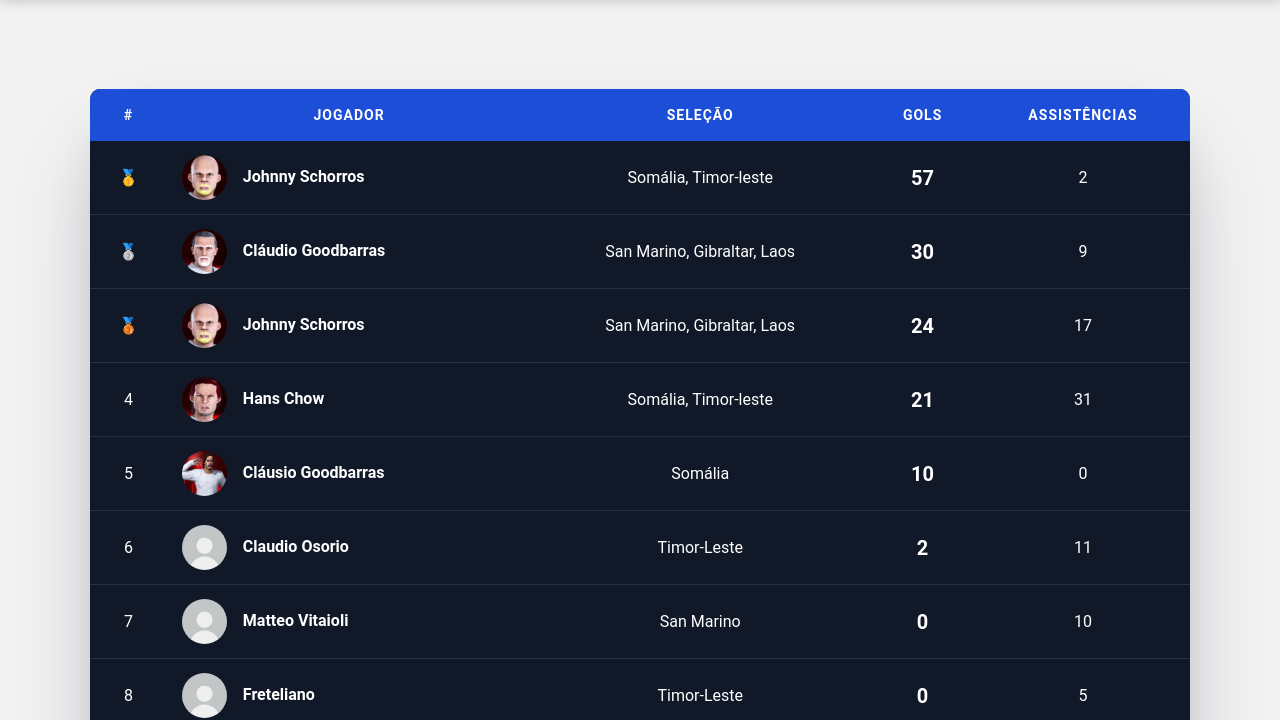
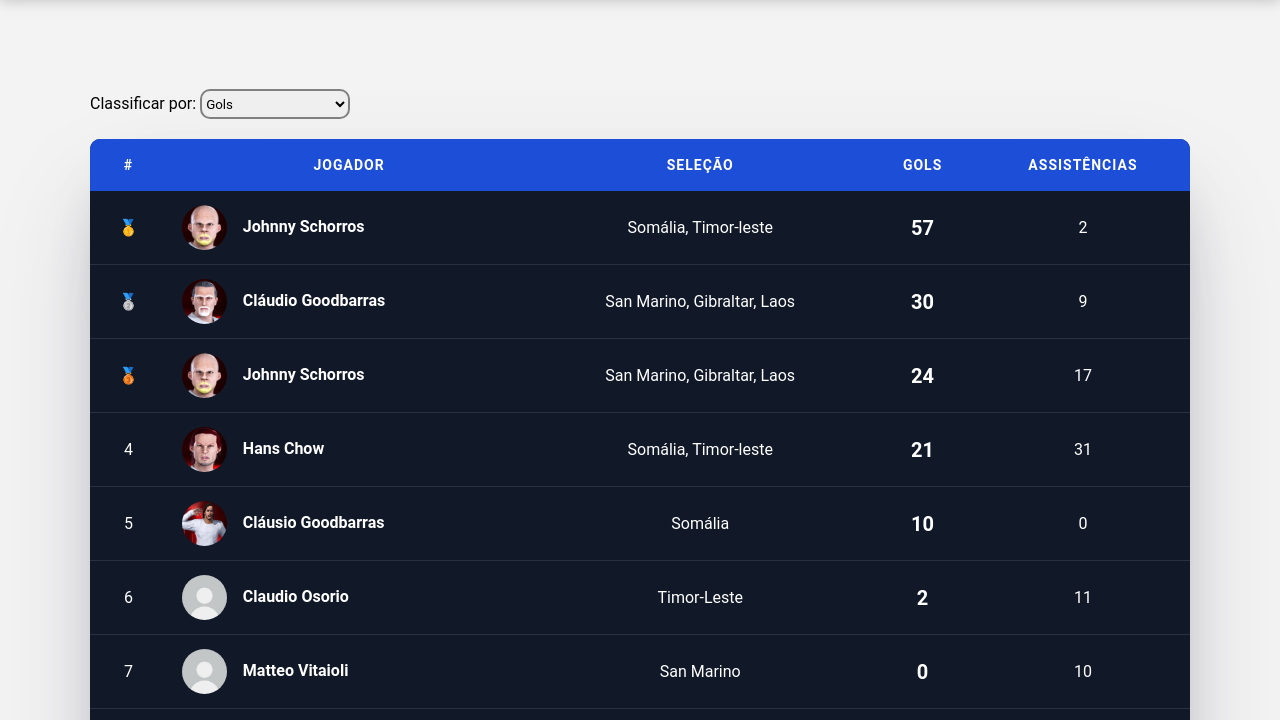
Before and after one commit to BryanC0101/Site-Copas, a plain HTML site: page Estatisticas/estatisticas.html in a window 1280 px wide. Shown: the part 81-801 px from the top of the page. Drawn offline with Linux system fonts and the light colour scheme.

Commit message:
filtro nas estatisticas

```diff
--- a/Estatisticas/estatisticas.css
+++ b/Estatisticas/estatisticas.css
@@ -236,6 +236,18 @@ td:nth-child(4) {
     transform: scale(1.1);
 }
 
+.filtro {
+    padding-bottom: 20px;
+}
+
+#ordenar {
+    width: 150px;
+    height: 30px;
+    border-radius: 10px;
+    border: 2px solid gray;
+    outline: none;
+}
+
 @media (max-width: 768px) {
 
 
--- a/Estatisticas/estatisticas.html
+++ b/Estatisticas/estatisticas.html
@@ -5,7 +5,7 @@
     <meta name="color-scheme" content="light">
     <meta name="viewport" content="width=device-width, initial-scale=1.0">
     <link rel="stylesheet" href="estatisticas.css">
-    <title>Document</title>
+    <title>Estatísticas</title>
 </head>
 <body>
     <nav>
@@ -25,6 +25,14 @@
     </nav>
 
     <main>
+        <div class="filtro">
+            <label for="ordenar">Classificar por:</label>
+            <select id="ordenar">
+                <option value="gols">Gols</option>
+                <option value="assistencias">Assistências</option>
+            </select>
+        </div>
+
         <table>
             <thead>
                 <tr>
--- a/Estatisticas/estatisticas.js
+++ b/Estatisticas/estatisticas.js
@@ -12,10 +12,10 @@ hamburger.addEventListener("click", () => {
 });
 
 
-
+const tabela = document.querySelector("#tabela-artilharia");
+const filtro = document.querySelector("#ordenar");
 const jogadores = [
     {
-        posicao: "🥇",
         foto: "/Estatisticas/imagesProfile/johnnyProfile.png",
         nome: "Johnny Schorros",
         selecao: "Somália, Timor-leste",
@@ -23,7 +23,6 @@ const jogadores = [
         assistencias: 2,
     },
     {
-        posicao: "🥈",
         foto: "/Estatisticas/imagesProfile/claudioProfile.png",
         nome: "Cláudio Goodbarras",
         selecao: "San Marino, Gibraltar, Laos",
@@ -31,7 +30,6 @@ const jogadores = [
         assistencias: 9,
     },
     {
-        posicao: "🥉",
         foto: "/Estatisticas/imagesProfile/johnnyProfile.png",
         nome: "Johnny Schorros",
         selecao: "San Marino, Gibraltar, Laos",
@@ -39,7 +37,6 @@ const jogadores = [
         assistencias: 17,
     },
     {
-        posicao: 4,
         foto: "/Estatisticas/imagesProfile/chowProfile.png",
         nome: "Hans Chow",
         selecao: "Somália, Timor-leste",
@@ -47,7 +44,6 @@ const jogadores = [
         assistencias: 31,
     },
     {
-        posicao: 5,
         foto: "/Estatisticas/imagesProfile/clausioProfile.png",
         nome: "Cláusio Goodbarras",
         selecao: "Somália",
@@ -55,7 +51,6 @@ const jogadores = [
         assistencias: 0,
     },
     {
-        posicao: 6,
         foto: "/Estatisticas/imagesProfile/outro.jpg",
         nome: "Claudio Osorio",
         selecao: "Timor-Leste",
@@ -63,7 +58,6 @@ const jogadores = [
         assistencias: 11,
     },
     {
-        posicao: 7,
         foto: "/Estatisticas/imagesProfile/outro.jpg",
         nome: "Matteo Vitaioli",
         selecao: "San Marino",
@@ -71,7 +65,6 @@ const jogadores = [
         assistencias: 10,
     },
     {
-        posicao: 8,
         foto: "/Estatisticas/imagesProfile/outro.jpg",
         nome: "Freteliano",
         selecao: "Timor-Leste",
@@ -79,7 +72,6 @@ const jogadores = [
         assistencias: 5,
     },
     {
-        posicao: 9,
         foto: "/Estatisticas/imagesProfile/outro.jpg",
         nome: "Chony Wenpaserth",
         selecao: "Laos",
@@ -87,7 +79,6 @@ const jogadores = [
         assistencias: 5,
     },
     {
-        posicao: 10,
         foto: "/Estatisticas/imagesProfile/outro.jpg",
         nome: "Anousone Xaypanya",
         selecao: "Laos",
@@ -95,7 +86,6 @@ const jogadores = [
         assistencias: 4,
     },
     {
-        posicao: 11,
         foto: "/Estatisticas/imagesProfile/outro.jpg",
         nome: "Mukhtar Suleiman",
         selecao: "Somália",
@@ -103,7 +93,6 @@ const jogadores = [
         assistencias: 4,
     },
     {
-        posicao: 12,
         foto: "/Estatisticas/imagesProfile/outro.jpg",
         nome: "Zakariyah Nur",
         selecao: "Somália",
@@ -111,7 +100,6 @@ const jogadores = [
         assistencias: 3,
     },
     {
-        posicao: 13,
         foto: "/Estatisticas/imagesProfile/outro.jpg",
         nome: "Kian Ronan",
         selecao: "Gibraltar",
@@ -119,7 +107,6 @@ const jogadores = [
         assistencias: 3,
     },
     {
-        posicao: 14,
         foto: "/Estatisticas/imagesProfile/outro.jpg",
         nome: "Enrico Golinucci",
         selecao: "San Marino",
@@ -127,7 +114,6 @@ const jogadores = [
         assistencias: 2,
     },
     {
-        posicao: 15,
         foto: "/Estatisticas/imagesProfile/outro.jpg",
         nome: "Luca Ceccaroli",
         selecao: "San Marino",
@@ -135,7 +121,6 @@ const jogadores = [
         assistencias: 2,
     },
     {
-        posicao: 16,
         foto: "/Estatisticas/imagesProfile/outro.jpg",
         nome: "John Frith",
         selecao: "Timor-Leste",
@@ -144,27 +129,81 @@ const jogadores = [
     }
 ];
 
-const tabela = document.querySelector("#tabela-artilharia");
 
-jogadores.forEach(jogador => {
+function mostrarJogadores(lista) {
+    tabela.innerHTML = "";
 
-    const linha = document.createElement("tr");
+    lista.forEach((jogadores, indice) => {
+        const linha = document.createElement("tr");
 
-    linha.innerHTML = `
-        <td>${jogador.posicao}</td>
+        let posicao;
 
+        if (indice === 0) {
+            posicao = "🥇";
+        } else if (indice === 1) {
+            posicao = "🥈";
+        } else if (indice === 2) {
+            posicao = "🥉";
+        } else {
+            posicao = indice + 1;
+        }
+
+        linha.innerHTML = `
+        <td>${posicao}</td>
         <td>
-            <img src="${jogador.foto}" alt="${jogador.nome}">
-            ${jogador.nome}
+        <img src="${jogadores.foto}" alt="${jogadores.nome}">
+        ${jogadores.nome}
         </td>
 
-        <td>${jogador.selecao}</td>
+        <td>${jogadores.selecao}</td>
 
-        <td>${jogador.gols}</td>
+        <td>${jogadores.gols}</td>
 
-        <td>${jogador.assistencias}</td>
+        <td>${jogadores.assistencias}</td>
+        `;
 
-    `;
+        tabela.appendChild(linha);
+    });
+}
 
-    tabela.appendChild(linha);
-});
+
+function ordenarJogadores(criterio) {
+    const jogadoresOrdenados = [...jogadores];
+    jogadoresOrdenados.sort((a, b) => {
+        return b[criterio] - a[criterio];
+    });
+
+    mostrarJogadores(jogadoresOrdenados);
+}
+
+filtro.addEventListener("change", () => {
+    ordenarJogadores(filtro.value);
+})
+
+ordenarJogadores("gols");
+
+
+// const tabela = document.querySelector("#tabela-artilharia");
+
+// jogadores.forEach(jogador => {
+
+//     const linha = document.createElement("tr");
+
+//     linha.innerHTML = `
+//         <td>${jogador.posicao}</td>
+
+//         <td>
+//             <img src="${jogador.foto}" alt="${jogador.nome}">
+//             ${jogador.nome}
+//         </td>
+
+//         <td>${jogador.selecao}</td>
+
+//         <td>${jogador.gols}</td>
+
+//         <td>${jogador.assistencias}</td>
+
+//     `;
+
+//     tabela.appendChild(linha);
+// });
```
Also changed, not shown: Ranking/ranking.html (+1 -1 lines), index.html (+1 -1 lines), noticias/portalnews.html (+1 -1 lines).
